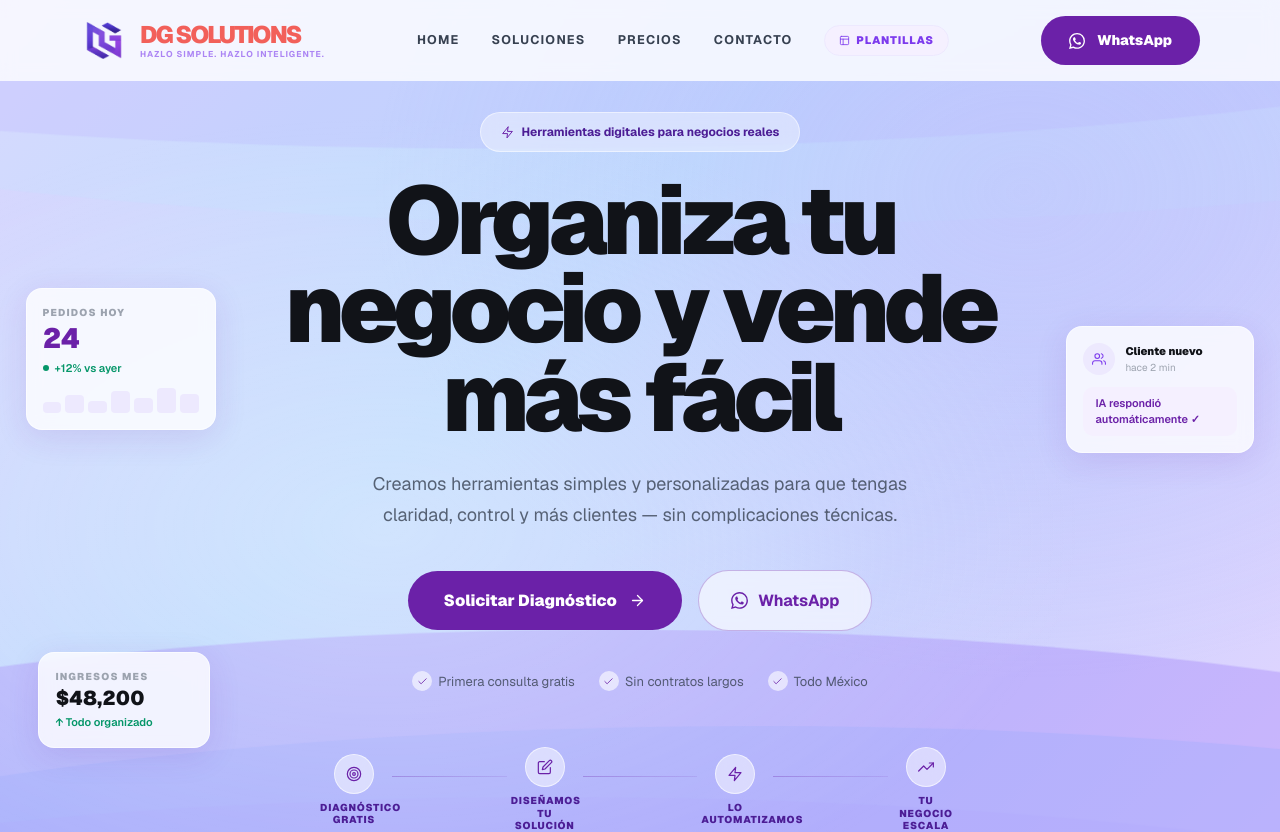
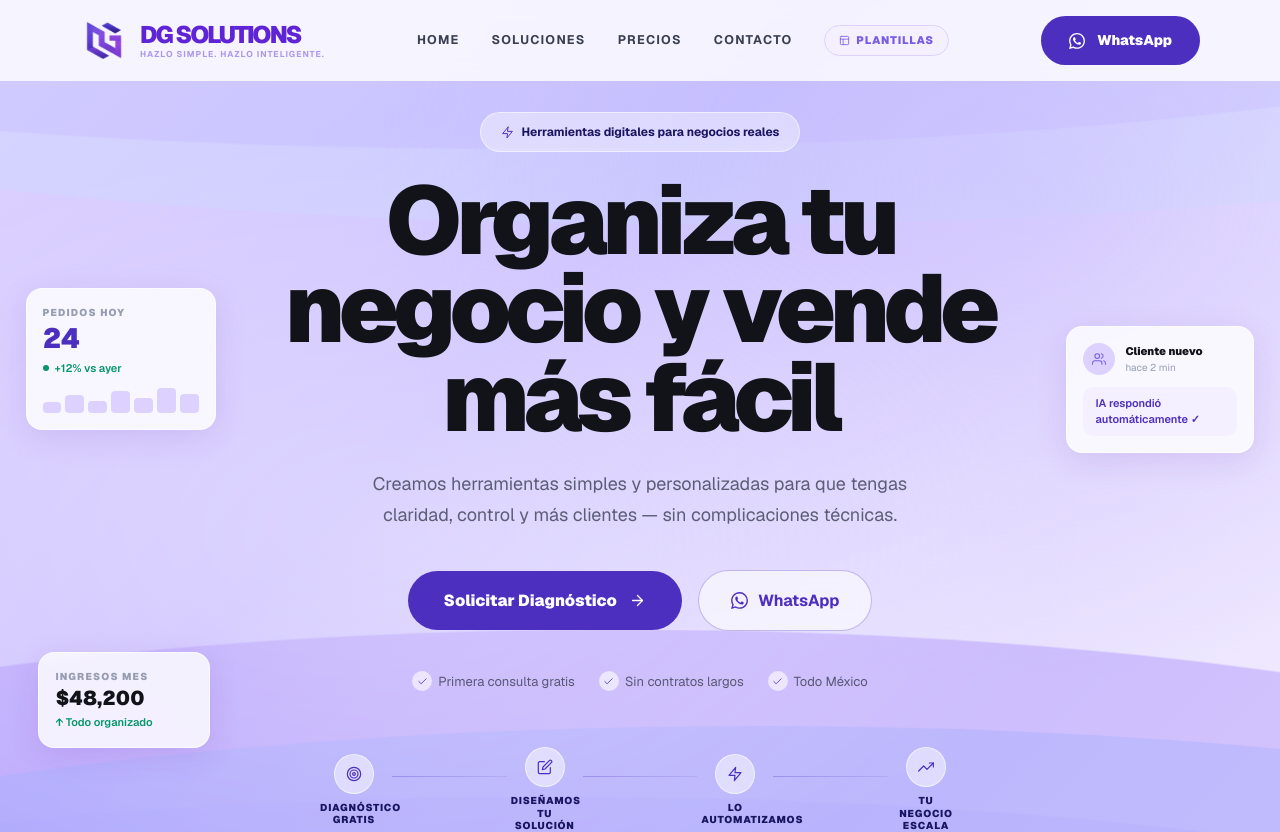
Before and after one commit to ayinger8/dg-solutionss, a Next.js app: page / in a window 1280 px wide. Shown: the top 832 px of the page. Built offline with nearby package versions, Linux system fonts and the light colour scheme.

Commit message:
Update globals.css

```diff
--- a/app/globals.css
+++ b/app/globals.css
@@ -2,16 +2,16 @@
 
 :root {
   /* Brand Colors */
-  --color-primary: #6B21A8;
-  --color-primary-hover: #5B1A9A;
-  --color-primary-accent: #7C3AED;
-  --color-primary-dark: #4c1d95;
-  --color-primary-logo: #F2605A;
+  --color-primary: #4D2FBF;
+  --color-primary-hover: #4327A8;
+  --color-primary-accent: #7B5CE5;
+  --color-primary-dark: #1A1560;
+  --color-primary-logo: #5F24D6;
 
   /* Backgrounds & Borders */
   --color-primary-muted: #F5F0FF;
-  --color-primary-border: #EDE9FE;
-  --color-section-border: #F0EAFB;
+  --color-primary-border: #DDD2FF;
+  --color-section-border: #ECE4FF;
 
   /* Status Colors */
   --color-success: #059669;
@@ -20,25 +20,25 @@
 
   /* Text Colors */
   --color-text-main: #111318;
-  --color-text-body: #374151;
-  --color-text-muted: #9CA3AF;
-  --color-text-secondary: #6B7280;
-  --color-text-light: #C4C9D4;
+  --color-text-body: #3B3F52;
+  --color-text-muted: #969DB2;
+  --color-text-secondary: #666C80;
+  --color-text-light: #C8CDD8;
 
   /* Other Accents */
-  --color-blue-accent: #2563EB;
-  --color-blue-bg: #EFF6FF;
-  --color-blue-border: #DBEAFE;
+  --color-blue-accent: #5B7CFA;
+  --color-blue-bg: #EEF2FF;
+  --color-blue-border: #D8E1FF;
   --color-orange-accent: #F2605A;
-  --color-orange-bg: #FFF7ED;
-  --color-orange-border: #FED7AA;
+  --color-orange-bg: #FFF1EF;
+  --color-orange-border: #FFD4CF;
   --color-yellow-popular: #FFC533;
 
   /* Gradients */
-  --gradient-1: #ddd6fe;
-  --gradient-2: #bfdbfe;
-  --gradient-3: #c7d2fe;
-  --gradient-4: #e9d5ff;
+  --gradient-1: #DDD2FF;
+  --gradient-2: #CFC4FF;
+  --gradient-3: #E5DEFF;
+  --gradient-4: #F4EEFF;
 
   /* Global Settings */
   --background: #EDE8FF;
```
